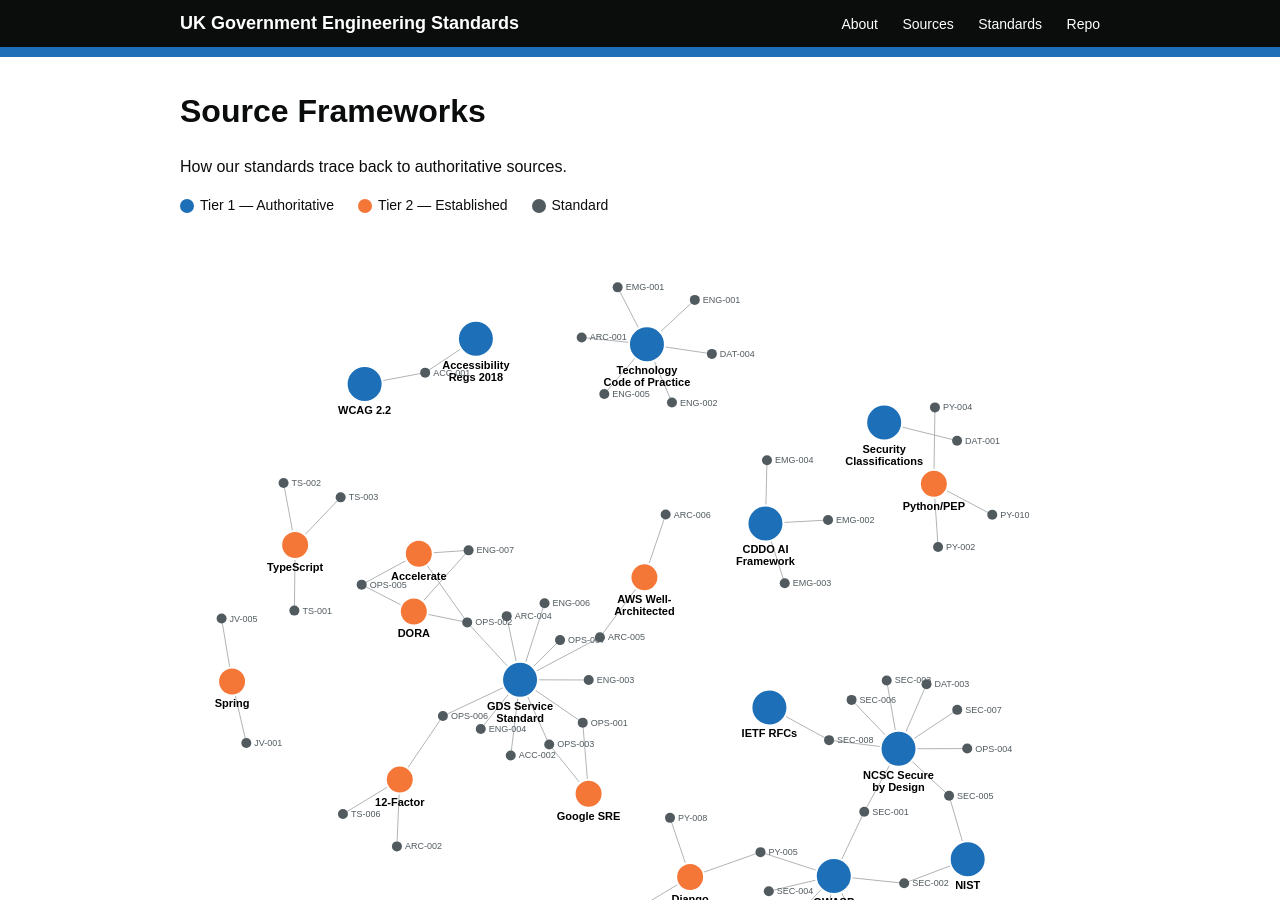
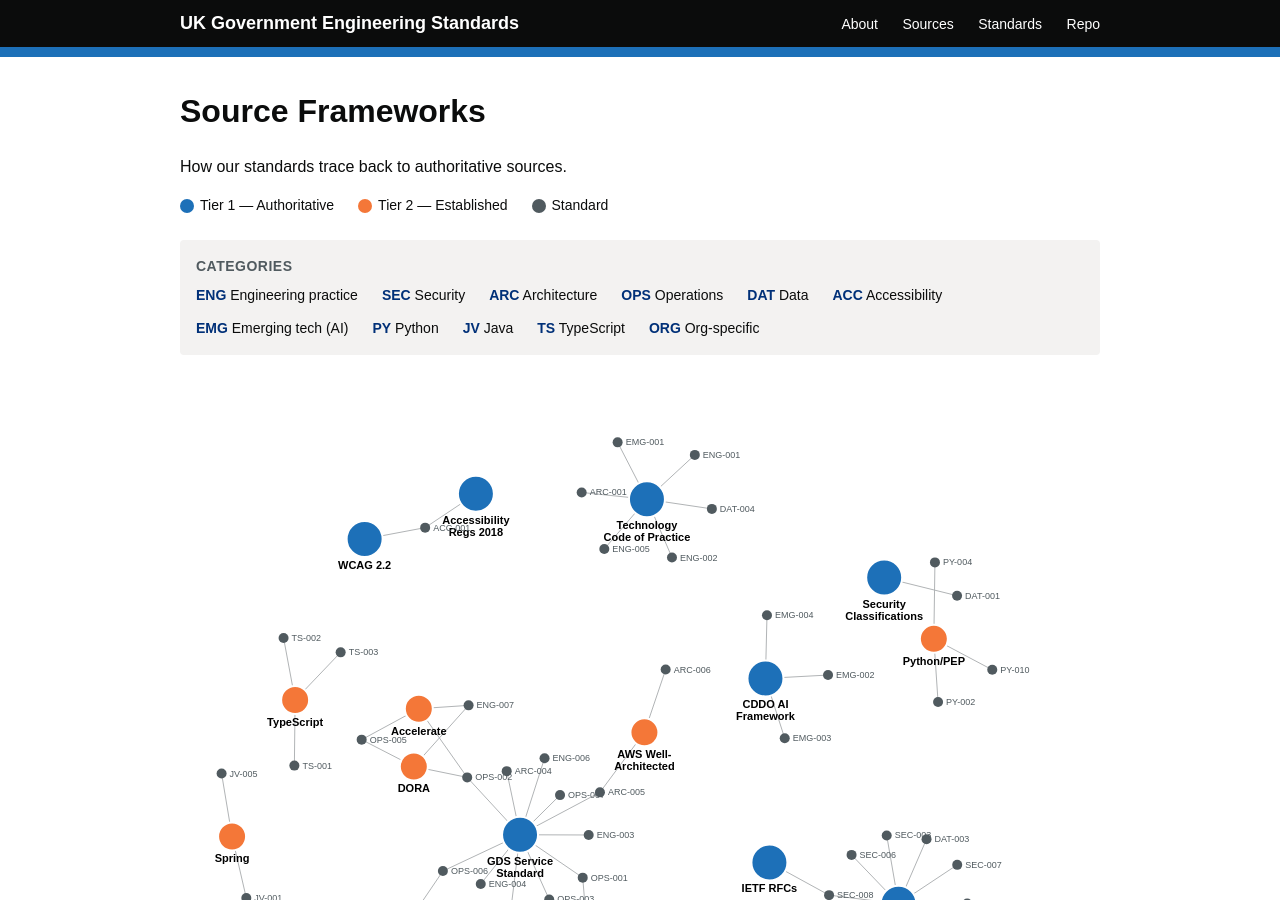
Before and after one commit to bv90dsit/Engineering_standards, a Jekyll site: the page built from docs/sources-graph.md, in a window 1280 px wide and 900 px high. Built offline with Jekyll 4.4.1, drawn with Linux system fonts in a browser that asks for light colours.

Commit message:
Add category key to sources graph page
Same key as the standards index page — shows what each abbreviation
means (ENG, SEC, ARC, OPS, DAT, ACC, EMG, PY, JV, TS, ORG).

Co-Authored-By: Claude Opus 4.6 (1M context) <noreply@anthropic.com>

```diff
--- a/docs/sources-graph.md
+++ b/docs/sources-graph.md
@@ -41,6 +41,23 @@ svg { display: block; margin: 0 auto; }
   <div class="legend-item"><div class="legend-dot tier1"></div> Tier 1 — Authoritative</div>
   <div class="legend-item"><div class="legend-dot tier2"></div> Tier 2 — Established</div>
   <div class="legend-item"><div class="legend-dot standard-node"></div> Standard</div>
+</div>
+
+<div class="category-key">
+  <h3>Categories</h3>
+  <div class="category-key__items">
+    <span><strong>ENG</strong> Engineering practice</span>
+    <span><strong>SEC</strong> Security</span>
+    <span><strong>ARC</strong> Architecture</span>
+    <span><strong>OPS</strong> Operations</span>
+    <span><strong>DAT</strong> Data</span>
+    <span><strong>ACC</strong> Accessibility</span>
+    <span><strong>EMG</strong> Emerging tech (AI)</span>
+    <span><strong>PY</strong> Python</span>
+    <span><strong>JV</strong> Java</span>
+    <span><strong>TS</strong> TypeScript</span>
+    <span><strong>ORG</strong> Org-specific</span>
+  </div>
 </div>
 
 <svg id="graph" width="900" height="900"></svg>
```
